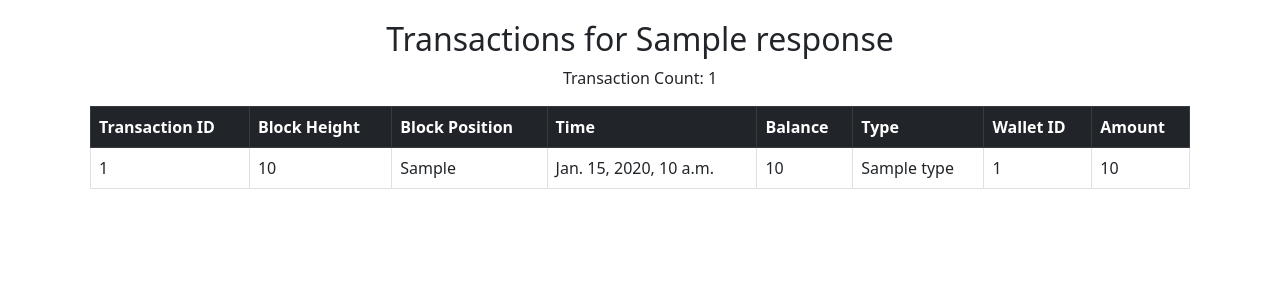
After one commit to San-kalp/Kavach, a Django app: template Defendify-project/home/templates/home/wallet_detail_transactions.html in a window 1280 px wide. The commit adds this page. Shown: the top 300 px of the page. Run offline with Django 3.2, Linux system fonts and the light colour scheme; the template is opened without the code that fills it: most values are stand-ins (such as "Sample title", 1, 10 or a date in 2020); some libraries are stand-ins or nearby versions.

Commit message:
Added transaction list in each wallets

```diff
--- a/Defendify-project/home/templates/home/wallet_detail.html
+++ b/Defendify-project/home/templates/home/wallet_detail.html
@@ -1,7 +1,7 @@
 <!DOCTYPE html>
 <html>
 <head>
-    <title>My Front Page</title>
+    <title>Addresses in {{response.label}}</title>
     <link href="https://cdn.jsdelivr.net/npm/bootstrap@5.0.2/dist/css/bootstrap.min.css" rel="stylesheet" integrity="sha384-EVSTQN3/azprG1Anm3QDgpJLIm9Nao0Yz1ztcQTwFspd3yD65VohhpuuCOmLASjC" crossorigin="anonymous">
 </head>
 <body>
@@ -10,6 +10,7 @@
     <nav class="navbar navbar-expand-lg navbar-dark bg-dark">
         <div class="container">
             <a class="navbar-brand" href="/">Home</a>
+            <a class="navbar-brand" href="/wallet/{{response.label}}/transactions">Transactions in {{response.label}}</a>
         </div>
     </nav>
 
--- /dev/null
+++ b/Defendify-project/home/templates/home/wallet_detail_transactions.html
@@ -0,0 +1,65 @@
+<!DOCTYPE html>
+<html>
+<head>
+    <title>Transactions for {{ response.label }}</title>
+    <link href="https://cdn.jsdelivr.net/npm/bootstrap@5.0.2/dist/css/bootstrap.min.css" rel="stylesheet" integrity="sha384-EVSTQN3/azprG1Anm3QDgpJLIm9Nao0Yz1ztcQTwFspd3yD65VohhpuuCOmLASjC" crossorigin="anonymous">
+    <style>
+        /* Custom CSS for the container */
+        .custom-container {
+            padding: 20px;
+        }
+
+        /* Custom CSS for the table */
+        .table-responsive {
+            max-height: 400px;
+            overflow-y: auto;
+        }
+    </style>
+</head>
+<body>
+
+    <!-- Content -->
+    <div class="container custom-container">
+        <h2 class="text-center">Transactions for {{ response.label }}</h2>
+        <p class="text-center">Transaction Count: {{ response.txs_count }}</p>
+
+        <!-- Transaction Table -->
+        <div class="table-responsive">
+            <table class="table table-bordered table-hover">
+                <thead class="table-dark">
+                    <tr>
+                        <th>Transaction ID</th>
+                        <th>Block Height</th>
+                        <th>Block Position</th>
+                        <th>Time</th>
+                        <th>Balance</th>
+                        <th>Type</th>
+                        <th>Wallet ID</th>
+                        <th>Amount</th>
+                    </tr>
+                </thead>
+                <tbody>
+                    {% for tx in response.txs %}
+                    <tr>
+                        <td>{{ tx.txid }}</td>
+                        <td>{{ tx.block_height }}</td>
+                        <td>{{ tx.block_pos }}</td>
+                        <td>{{ tx.time }}</td>
+                        <td>{{ tx.balance }}</td>
+                        <td>{{ tx.type }}</td>
+                        <td>{{ tx.wallet_id }}</td>
+                        <td>{{ tx.amount }}</td>
+                    </tr>
+                    {% endfor %}
+                </tbody>
+            </table>
+        </div>
+    </div>
+
+    <!-- Add the Bootstrap JS and jQuery links for additional functionality -->
+    <script src="https://code.jquery.com/jquery-3.5.1.slim.min.js"></script>
+    <script src="https://cdn.jsdelivr.net/npm/@popperjs/core@2.9.1/dist/umd/popper.min.js"></script>
+    <script src="https://maxcdn.bootstrapcdn.com/bootstrap/5.0.2/js/bootstrap.min.js"></script>
+
+</body>
+</html>
--- a/Defendify-project/home/urls.py
+++ b/Defendify-project/home/urls.py
@@ -6,5 +6,6 @@ urlpatterns = [
 
     path("",views.home,name="home"),
     path("wallet",views.wallet, name="wallet"),
-    path("wallet/<str:wallet>", views.wallet_detail, name ="wallet-detail")
+    path("wallet/<str:wallet>", views.wallet_detail, name ="wallet-detail"),
+    path("wallet/<str:wallet>/transactions",views.wallet_transactions,name ="wallet_transactions")
 ]
--- a/Defendify-project/home/views.py
+++ b/Defendify-project/home/views.py
@@ -77,3 +77,8 @@ def wallet_detail(request, wallet):
     query = f"http://www.walletexplorer.com/api/1/wallet-addresses?wallet={wallet}&from=0&count=100&caller=sankalp.chordia20@vit.edu"
     data = json.loads(requests.get(query).text)
     return render(request,"home/wallet_detail.html",{'response':data})
+
+def wallet_transactions(request, wallet):
+    query = f"http://www.walletexplorer.com/api/1/wallet?wallet={wallet}&from=0&count=100&caller=sankalp.chordia20@vit.edu"
+    data = json.loads(requests.get(query).text)
+    return render(request,"home/wallet_detail_transactions.html",{'response':data})
```
